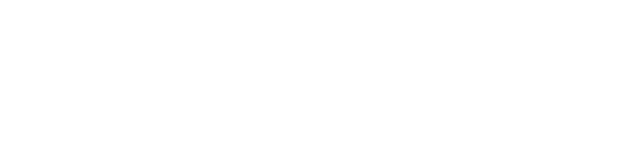
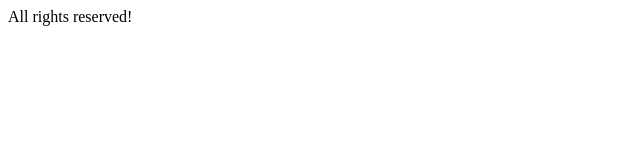
Before and after one commit to nsierraj/git-demo, a plain HTML site: page web/index.html in a window 1280 px wide. Shown: the whole page, without its empty margins (0-640 px from the left). Drawn offline with Linux system fonts and the light colour scheme.

Commit message:
rights reserved

```diff
--- a/web/index.html
+++ b/web/index.html
@@ -8,6 +8,6 @@
         <nav></nav>
         <header></header>
         <main></main>
-        <footer></footer>
+        <footer>All rights reserved!</footer>
     </body>
 </html>
```
